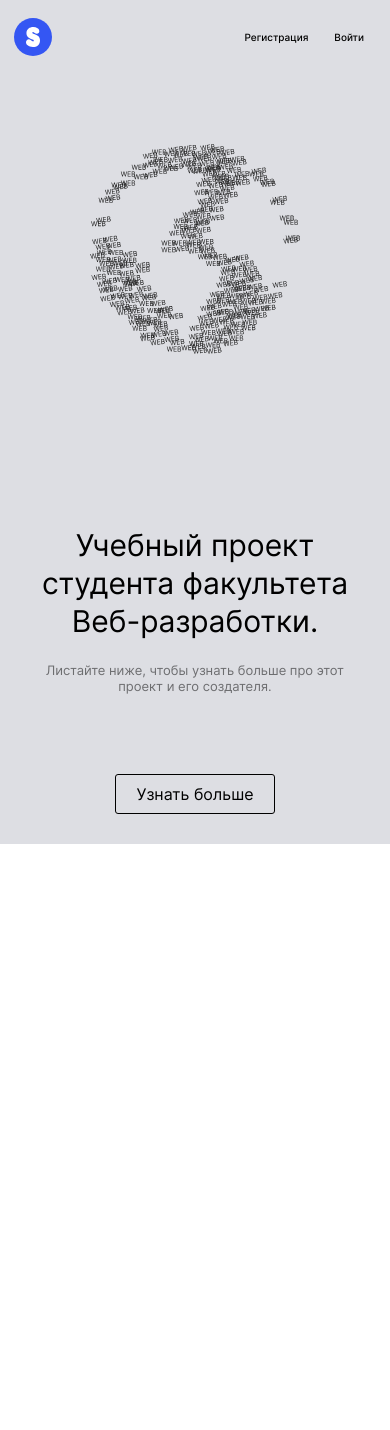
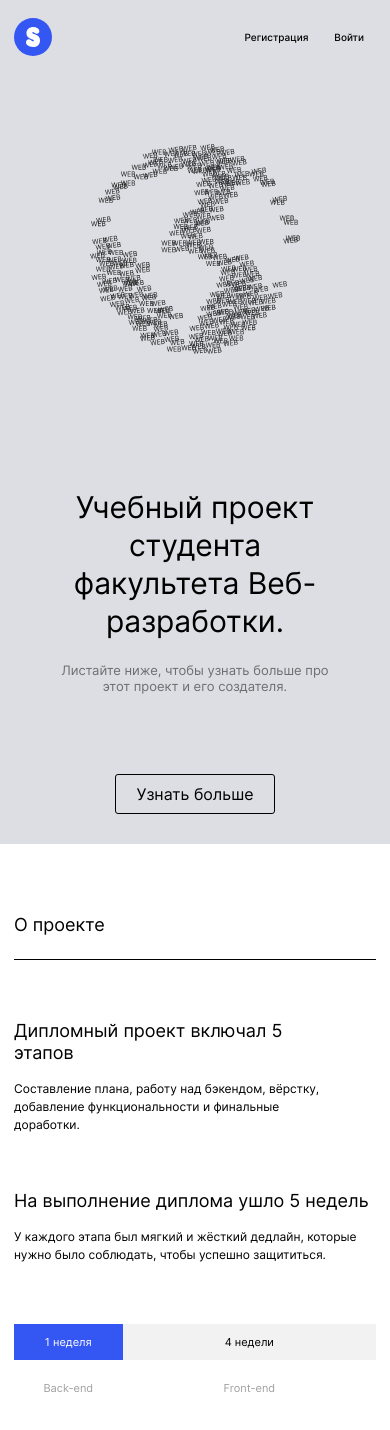
Before and after one commit to nikolaevfo/movies-explorer-frontend, a React (Create React App) app: page / in a window 390 px wide. Shown: the top 1430 px of the page. Before the commit the page ends 844 px from the top, so only its background shows below. Built offline with nearby package versions, Linux system fonts and the light colour scheme; the HTML template or start-up script is replaced by a standard one.

Commit message:
feat adaptiv about

```diff
--- a/src/components/AboutProject/AboutProject.css
+++ b/src/components/AboutProject/AboutProject.css
@@ -1,7 +1,4 @@
 .about-project {
-  /* width: 100%; */
-  /* display: flex;
-  justify-content: center; */
   padding: 110px 0;
 }
 
@@ -29,12 +26,14 @@
   font-weight: normal;
   font-size: 20px;
   line-height: 24px;
+  margin: 0 0 26px;
 }
 
 .about-project__info-text-subtitle {
   font-weight: normal;
   font-size: 14px;
   line-height: 20px;
+  margin: 0;
 }
 
 .about-project__chart {
@@ -89,3 +88,76 @@
 .about-project__chart-title-item:last-child {
   flex-basis: 80%;
 }
+
+
+@media (max-width: 1023px) {
+  .about-project {
+    padding: 90px 0;
+  }
+  .about-project__info-text-items {
+    margin-bottom: 90px;
+  }
+  .about-project__info-text-item:first-child {
+    margin-right: 30px;
+  }
+  .about-project__info-text-title {
+    margin: 0 0 22px;
+  }
+  .about-project__info-text-subtitle {
+    font-size: 12px;
+    line-height: 18px;
+  }
+  .about-project__chart-title-item {
+    font-weight: 400;
+  }
+}
+
+@media (max-width: 767px) {
+  .about-project {
+    padding: 70px 0;
+  }
+  .about-project__title {
+    font-size: 18px;
+    line-height: 22px;
+  }
+  .about-project__info-text-items {
+    padding-top: 60px;
+    margin-bottom: 60px;
+    flex-direction: column;
+    justify-content: flex-start;
+    align-items: stretch;
+  }
+  .about-project__info-text-item:first-child {
+    margin-bottom: 56px;
+  }
+  .about-project__info-text-title {
+    font-size: 18px;
+    line-height: 22px;
+    margin: 0 0 16px;
+  }
+  .about-project__info-text-subtitle {
+    font-size: 12px;
+    line-height: 18px;
+  }
+  .about-project__chart-item {
+    font-size: 11px;
+    line-height: 13px;
+  }
+  .about-project__chart-item:first-child {
+    flex-basis: 30%;
+  }
+  .about-project__chart-item:last-child {
+    flex-basis: 70%;
+  }
+  .about-project__chart-title-item {
+    font-size: 11px;
+    line-height: 13px;
+  }
+  .about-project__chart-title-item:first-child {
+    flex-basis: 30%;
+  }
+
+  .about-project__chart-title-item:last-child {
+    flex-basis: 70%;
+  }
+}
--- a/src/components/Main/Main.js
+++ b/src/components/Main/Main.js
@@ -11,10 +11,10 @@ function Main() {
   return (
     <div className="main">
       <Promo />
-      {/* <AboutProject />
-      <Techs />
-      <AboutMe />
-      <Portfolio /> */}
+      <AboutProject />
+      {/* <Techs /> */}
+      {/* <AboutMe /> */}
+      {/* <Portfolio /> */}
     </div>
   );
 };
--- a/src/components/Promo/Promo.css
+++ b/src/components/Promo/Promo.css
@@ -135,6 +135,11 @@
   .promo__content {
     padding: 70px 0 30px;
   }
+  .promo__text-column {
+    width: calc(100% - 100px);
+    min-width: 290px;
+    align-self: center;
+  }
   .promo__title {
     margin-bottom: 22px;
     font-size: 30px;
```
